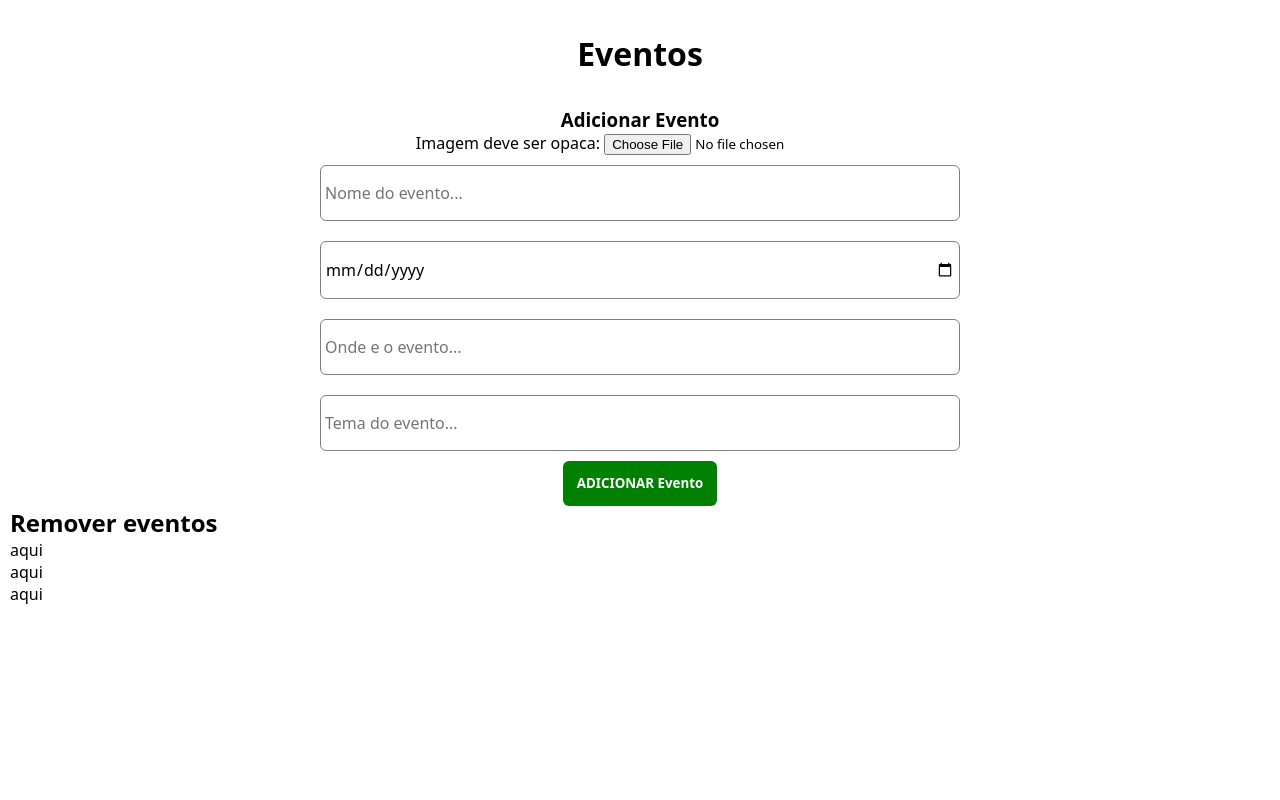
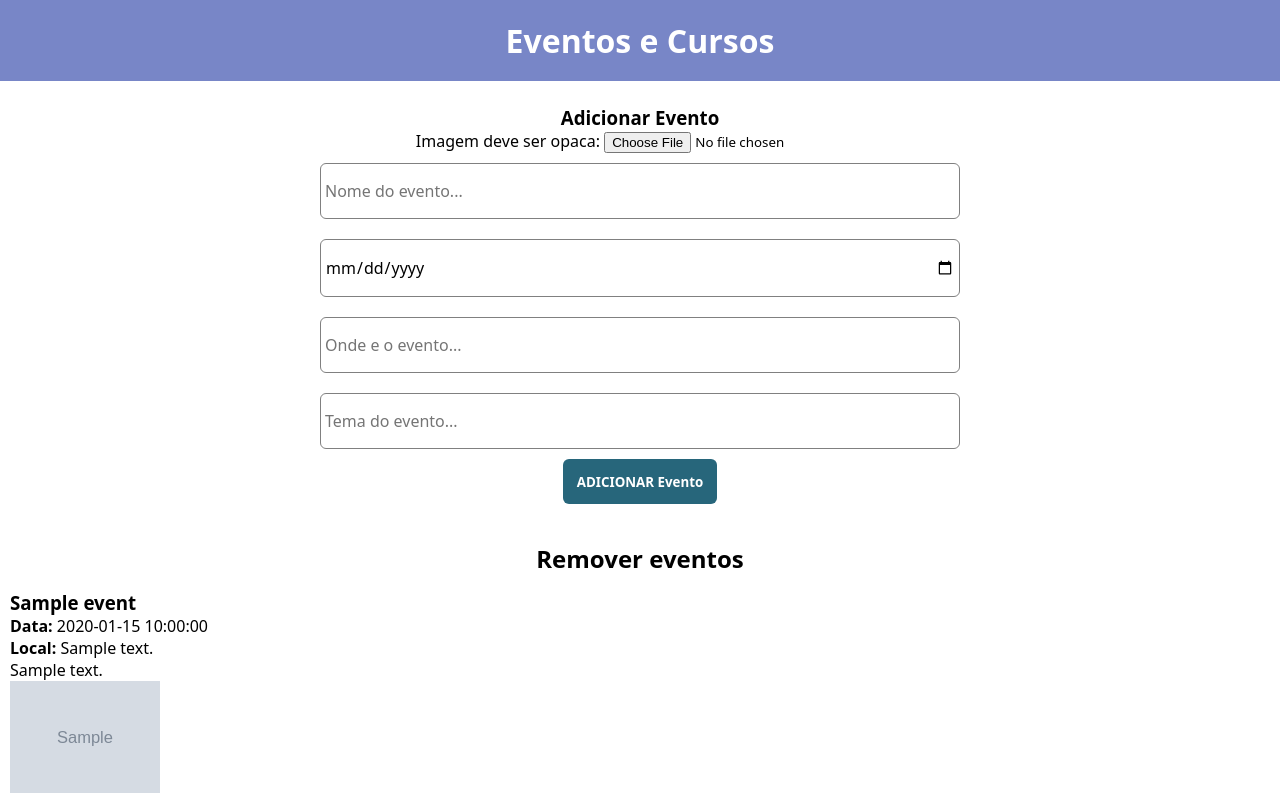
Before and after one commit to danielBRTanimacao/II-projeto-extensao-faculdade, a Flask app: template backend/templates/index.html in a window 1280 px wide. Run offline with Flask 3, Linux system fonts and the light colour scheme; the template is opened without the code that fills it: most values are stand-ins (such as "Sample title", 1, 10 or a date in 2020); grey boxes marked "Sample" are stand-in pictures.

Commit message:
new main and creating the interface simple

```diff
--- a/backend/main.py
+++ b/backend/main.py
@@ -25,7 +25,8 @@ def events_request():
 
 @app.route('/interface')
 def interface_updates(): # ESSE CODIGO SERA ALTERADO NO MAIN
-    return render_template("index.html")
+    events = load_courses(EVENTS_JSON_FILE)
+    return render_template("index.html", events=events)
 
 if __name__ == "__main__":
     app.run(debug=True)
--- a/backend/templates/index.html
+++ b/backend/templates/index.html
@@ -12,14 +12,27 @@
                     "Segoe UI", Roboto, Oxygen, Ubuntu, Cantarell, "Open Sans",
                     "Helvetica Neue", sans-serif;
             }
-            body {
+            main {
                 margin: 0 10px;
             }
-            h1 {
+
+            header {
+                background-color: #7886c7;
+            }
+
+            h1,
+            h2 {
                 text-align: center;
-                margin: 1em 0;
+                padding: 0.6em 0;
+                color: white;
             }
+
+            h2 {
+                color: black;
+            }
+
             form {
+                padding: 1.5em 0;
                 display: flex;
                 flex-direction: column;
                 align-items: center;
@@ -39,14 +52,19 @@
                 padding: 1em;
                 border-radius: 6px;
                 border: none;
-                background-color: green;
+                background-color: #27667b;
                 color: white;
                 font-weight: 700;
                 cursor: pointer;
             }
 
             button:hover {
-                background-color: darkgreen;
+                background-color: #143d60;
+            }
+
+            section {
+                display: grid;
+                grid-template-columns: auto auto auto auto;
             }
 
             @media (max-width: 767.98px) {
@@ -57,9 +75,11 @@
         </style>
     </head>
     <body>
-        <h1>Eventos</h1>
+        <header>
+            <h1>Eventos e Cursos</h1>
+        </header>
         <main>
-            <form action="#">
+            <form action="#" method="post">
                 <h3>Adicionar Evento</h3>
                 <div>
                     <label for="imgOpacityId">Imagem deve ser opaca:</label>
@@ -91,13 +111,17 @@
                 />
                 <button type="submit">ADICIONAR Evento</button>
             </form>
+            <h2>Remover eventos</h2>
             <section>
-                <h2>Remover eventos</h2>
-                <ul>
-                    <li>aqui</li>
-                    <li>aqui</li>
-                    <li>aqui</li>
-                </ul>
+                {% for event in events %}
+                    <div class="evento">
+                        <h3>{{ event.title }}</h3>
+                        <p><strong>Data:</strong> {{ event.date }}</p>
+                        <p><strong>Local:</strong> {{ event.text }}</p>
+                        <p>{{ event.about | safe }}</p>
+                        <img src={{event.imgOpacity}} width="150" alt="imagem-opcional" />
+                    </div>
+                {% endfor %}
             </section>
         </main>
     </body>
--- a/src/components/Events.tsx
+++ b/src/components/Events.tsx
@@ -57,7 +57,10 @@ export default () => {
                                 <strong>{e.date}</strong>
                             </p>
                             <p>{e.text}</p>
-                            <p dangerouslySetInnerHTML={{ __html: e.about }} />
+                            <p>
+                                <strong>Tema: </strong>
+                                <em>{e.about}</em>
+                            </p>
                         </fieldset>
                     ))}
                 </article>
```
